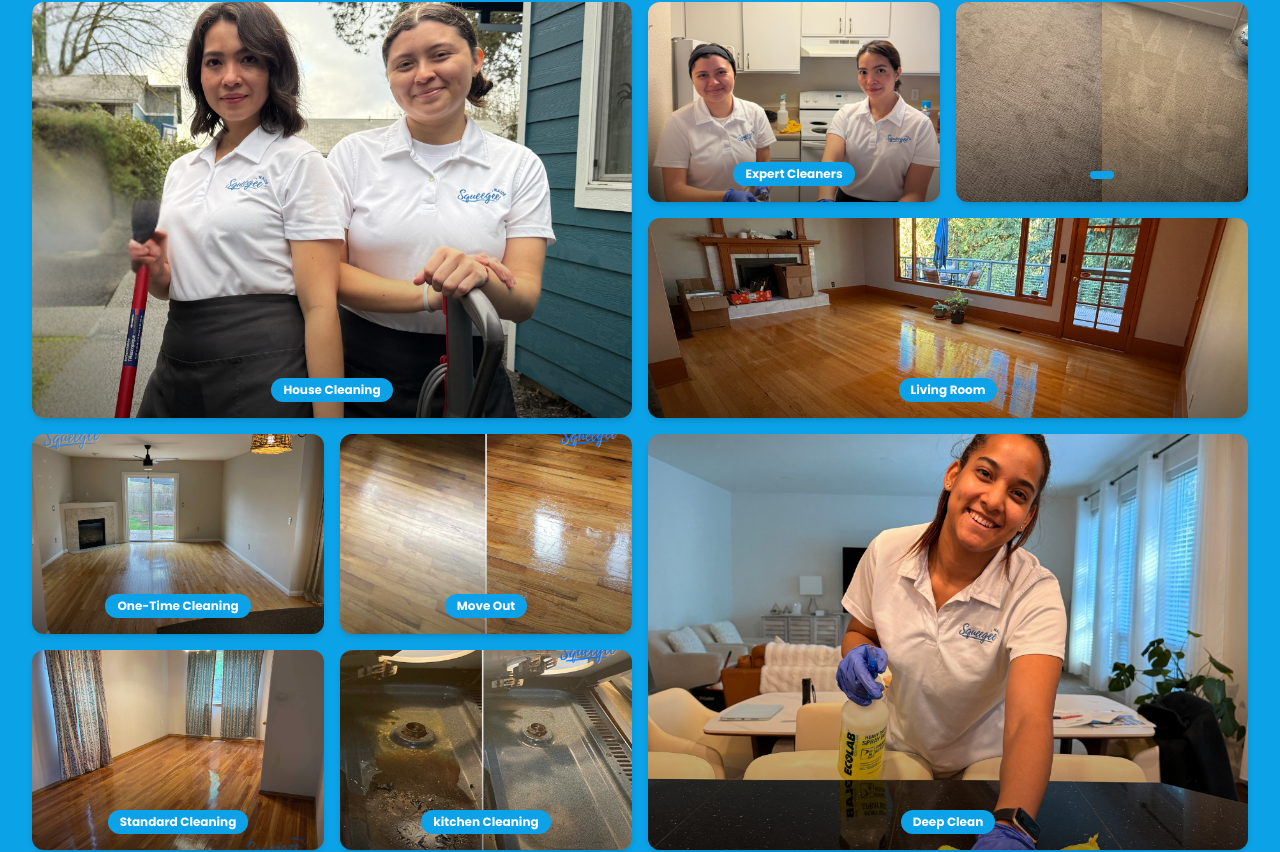
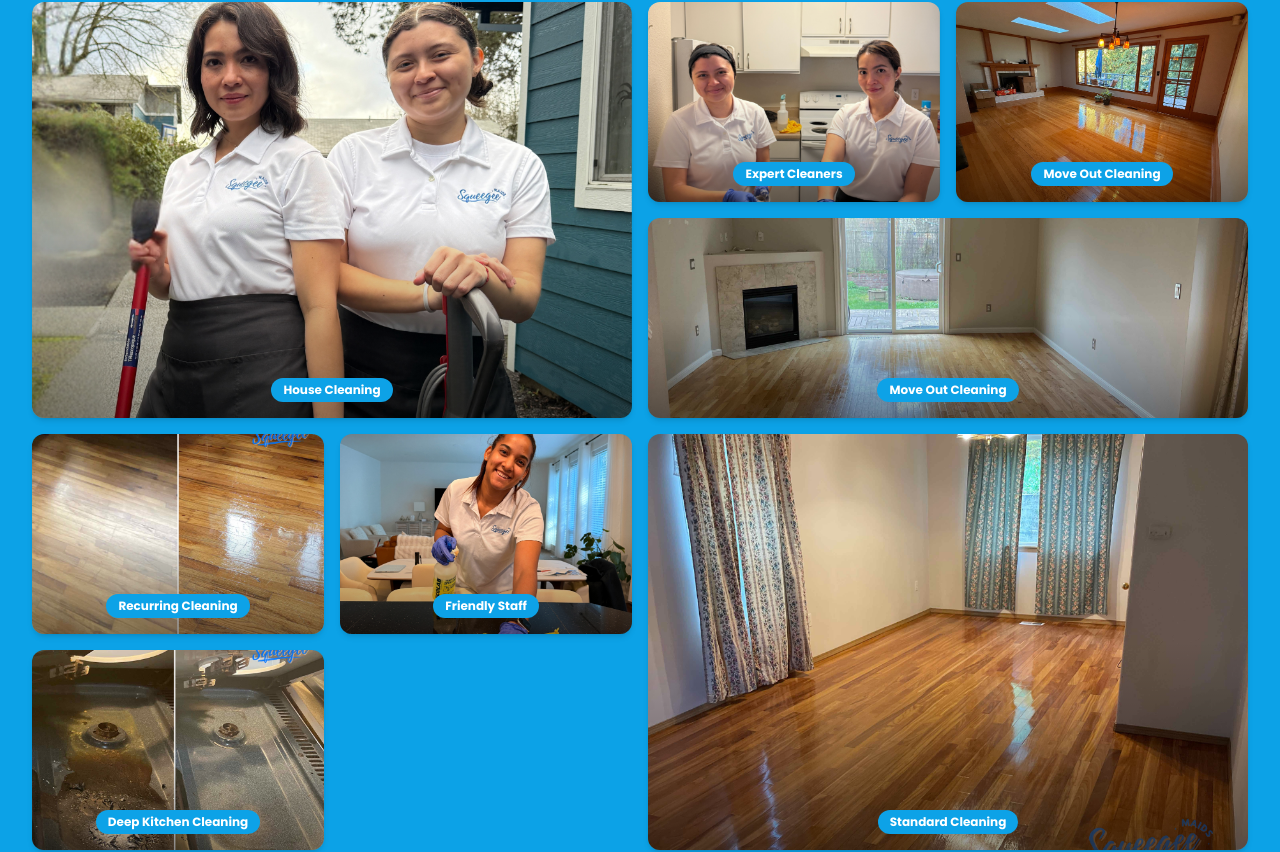
Before and after one commit to squeegee503-cmd/Squeegee-Maids, a React (Vite) app: page / in a window 1280 px wide. Shown: the part 3598-4450 px from the top of the page. Built offline with nearby package versions, Linux system fonts and the light colour scheme; no server answers.

Commit message:
Updated index.html

```diff
--- a/src/components/sections/Gallery.tsx
+++ b/src/components/sections/Gallery.tsx
@@ -3,7 +3,6 @@ import { X, ChevronLeft, ChevronRight, Camera } from "lucide-react";
 
 import Gallery011 from "@/assets/Gallery_011.png";
 import Gallery012 from "@/assets/Gallery_012.png";
-import Gallery013 from "@/assets/Gallery_013.png";
 import Gallery014 from "@/assets/Gallery_014.png";
 import Gallery015 from "@/assets/Gallery_015.png";
 import Gallery016 from "@/assets/Gallery_016.png";
@@ -19,13 +18,12 @@ type GalleryItem = {
 const galleryItems: GalleryItem[] = [
   { src: Gallery011, alt: "Professional Cleaning", tag: "House Cleaning" },
   { src: Gallery012, alt: "Kitchen Cleaning", tag: "Expert Cleaners" },
-  { src: Gallery013, alt: "Bathroom Cleaning", tag: "" },
-  { src: Gallery014, alt: "Living Room", tag: "Living Room" },
-  { src: Gallery015, alt: "Bedroom Cleaning", tag: "One-Time Cleaning" },
-  { src: Gallery016, alt: "Move Out Cleaning", tag: "Move Out" },
-  { src: Gallery017, alt: "Deep Cleaning", tag: "Deep Clean" },
+  { src: Gallery014, alt: "Living Room", tag: "Move Out Cleaning" },
+  { src: Gallery015, alt: "Bedroom Cleaning", tag: "Move Out Cleaning" },
+  { src: Gallery016, alt: "Move Out Cleaning", tag: "Recurring Cleaning" },
+  { src: Gallery017, alt: "Deep Cleaning", tag: "Friendly Staff" },
   { src: Gallery018, alt: "Office Cleaning", tag: " Standard Cleaning" },
-  { src: Gallery019, alt: "Eco-Friendly Products", tag: "kitchen Cleaning" },
+  { src: Gallery019, alt: "Eco-Friendly Products", tag: "Deep Kitchen Cleaning" },
 ];
 
 
```
Also changed, not shown: 4 other files (tests, documents, lock files or other folders).
